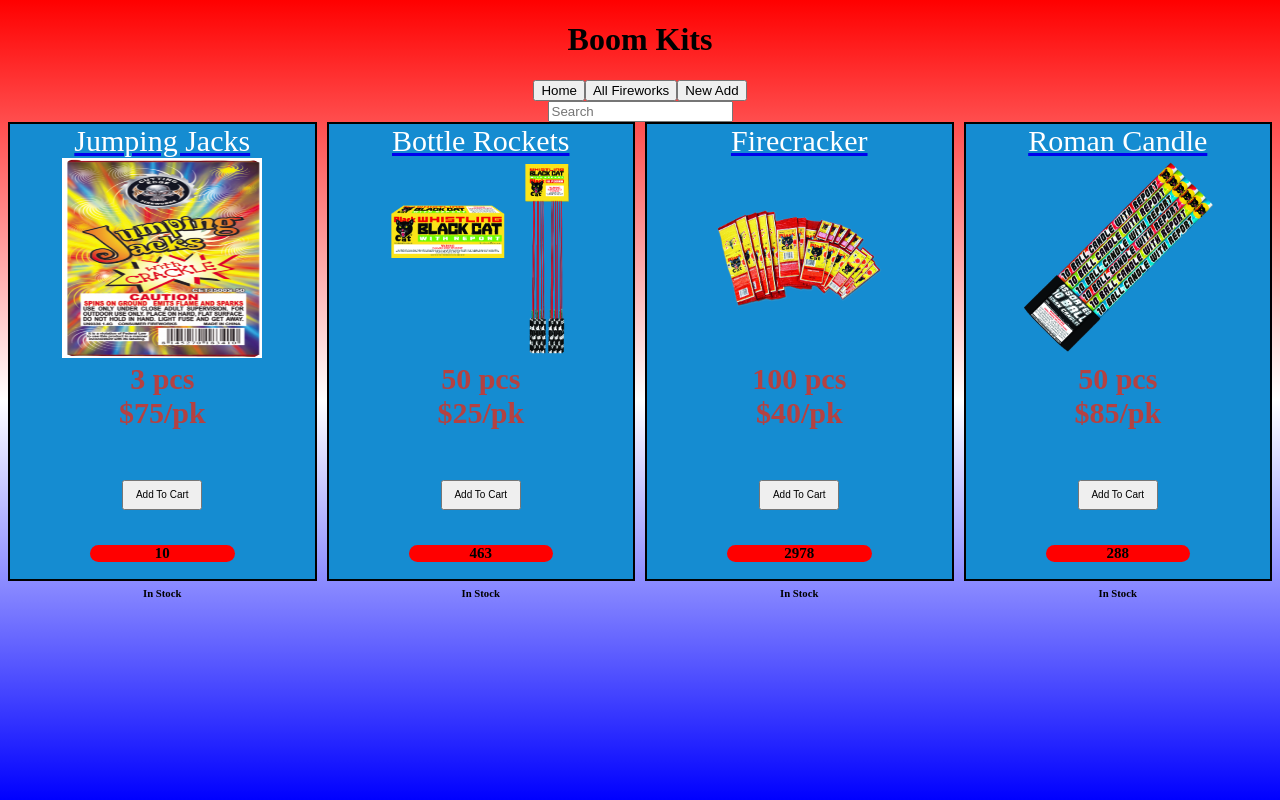
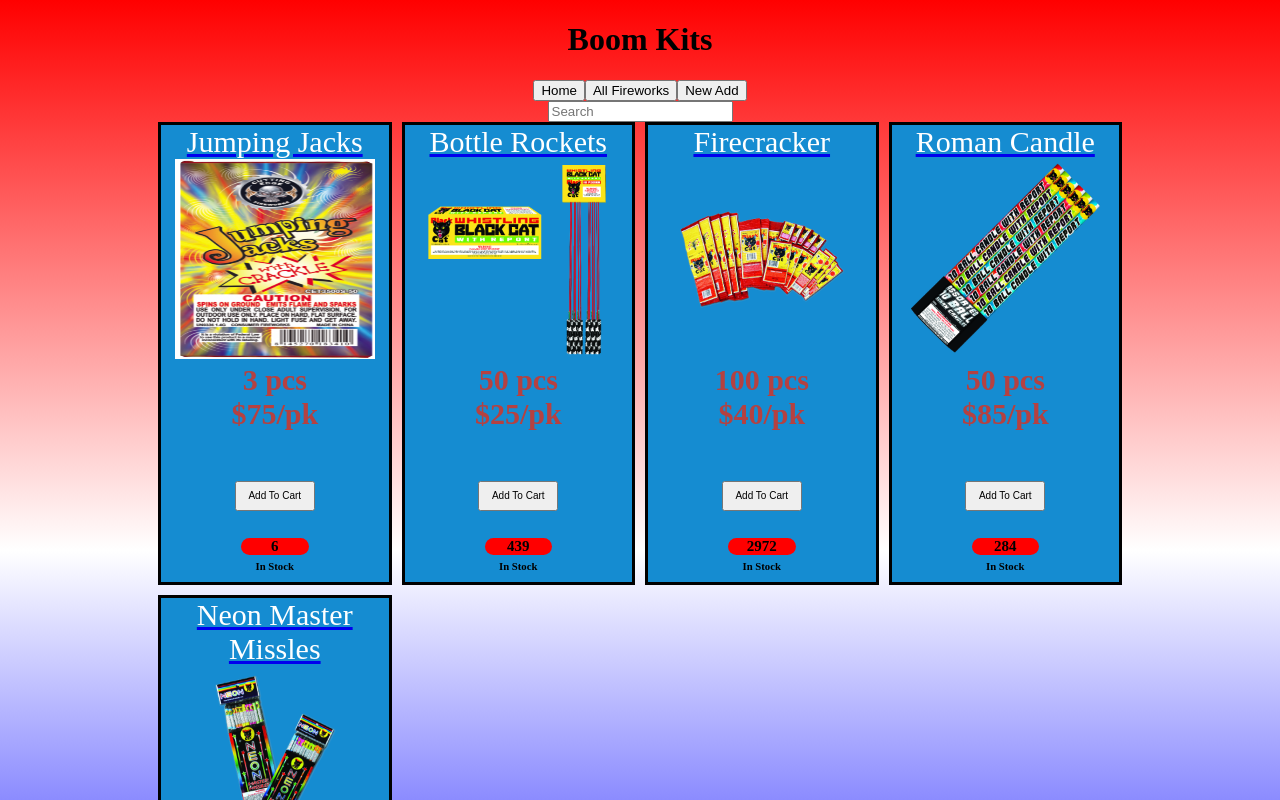
Before and after one commit to rhaynes3k/fireworks-app, a React (Create React App) app: page /fireworks in a window 1280 px wide. Shown: the top 800 px of the page. Built offline with nearby package versions, Linux system fonts and the light colour scheme; data requests are answered from the project's data file.

Commit message:
Completed refactoring show page, enhanced background image, resized images and cards to fit page.

```diff
--- a/data/db.json
+++ b/data/db.json
@@ -5,7 +5,7 @@
       "qty": "3",
       "price": "75",
       "img": "jumpingJacks.png",
-      "inStock": 10,
+      "inStock": 6,
       "id": 1
     },
     {
@@ -13,7 +13,7 @@
       "qty": "50",
       "price": "25",
       "img": "BottleRockets.png",
-      "inStock": 463,
+      "inStock": 439,
       "id": 2
     },
     {
@@ -21,7 +21,7 @@
       "qty": "100",
       "price": "40",
       "img": "Firecrackers.png",
-      "inStock": 2978,
+      "inStock": 2972,
       "id": 3
     },
     {
@@ -29,8 +29,16 @@
       "qty": "50",
       "price": "85",
       "img": "roman.png",
-      "inStock": 288,
+      "inStock": 284,
       "id": 4
+    },
+    {
+      "name": "Neon Master Missles",
+      "qty": "20",
+      "price": "45",
+      "img": "Neons.png",
+      "inStock": "50",
+      "id": 5
     }
   ]
 }
--- a/src/App.css
+++ b/src/App.css
@@ -4,21 +4,11 @@
 }
 
 html {
-  height: 100%;
+  min-height:100%;
+  background-image: linear-gradient(red, white, blue);
+  background-size: cover;
 }
 
-body {
-  height: 100%;
-  background-repeat: no-repeat;
-  background-size: cover;
-  /* background-size: cover; */
-  /* background-image: linear-gradient(red, white, blue); */
-  background-image: linear-gradient(red, white, blue);
-}
-/* .homeImage {
-  background-size: cover;
-  height: 500px;
-} */
 .formDiv {
   background-image: inherit;
   color: lightgray;
@@ -47,7 +37,7 @@ p {
 }
 
 .pix {
-  height: 100px;
+  height: 200px;
   width: 100px;
 }
 
@@ -84,18 +74,23 @@ p {
   grid-gap: 10px;
   background-size: cover;
   background-image: inherit;
+  margin-left: 150px;
+  margin-right: 150px;
+  margin-bottom: auto;
 }
 
 #cards-border {
-  border: 2px solid black;
+  border: 3px solid black;
   background-color: #158cd1;
 }
 
 #card {
-  margin-left: 350px;
-  margin-right: 350px;
+  margin-left: 550px;
+  margin-right: 550px;
   margin-top: 100px;
+  margin-bottom: 100px;
   border: 2px solid black;
+  font-size: 30px;
   background-color: #158cd1;
   color: lightgray;
 }
@@ -109,6 +104,7 @@ p {
   height: 30px;
   width: 80px;
   font-size: 10px;
+  margin-bottom: -30px;
 }
 
 .stk {
@@ -117,9 +113,9 @@ p {
   border-radius: 15px;
   margin-left: 80px;
   margin-right: 80px;
-  margin-bottom:10px;
+  margin-bottom:-20px;
 }
 
 .stk2 {
-  margin-bottom:-20px;
+  margin-bottom:10px;
 }
--- a/src/Components/fireworksCards.js
+++ b/src/Components/fireworksCards.js
@@ -1,6 +1,7 @@
 import React from 'react'
 import {Link} from 'react-router-dom'
 import Totals from './totals'
+
 // import {Card} from 'semantic-ui-react'
 
 function FireworksCards(props){
@@ -12,9 +13,10 @@ function FireworksCards(props){
   }
 
   const chkOut = (pix) => {
+    let newTot = props.fc.price
     let myPix = {
       'name': props.fc.name,
-      'sub': props.fc.price
+      'sub': newTot
     }
     return myPix
   }
@@ -35,6 +37,7 @@ function FireworksCards(props){
   }
   return (
     <>
+
       <div id='cards-border'>
         <Link to={`/fireworks/${id}`}>
           <p className='f-card'>{name}</p>
--- a/src/Components/fw-detail.js
+++ b/src/Components/fw-detail.js
@@ -1,24 +1,29 @@
 import React from 'react'
 import {useState, useEffect} from 'react'
-
 import {useParams} from 'react-router-dom'
 
 function FWdetail (props) {
   const [firework, setFirework] = useState({})
   const fireworkID = useParams().id
+
+  useEffect(() => {
+    const shwFW = props.fwks.find(f => f.id == fireworkID)
+    setFirework(shwFW)
+    console.log(shwFW)
+  }, [])
+
   console.log(useParams())
-  console.log(fireworkID)
-  useEffect(() => {
-    const thisFirework = props.fwks.find(x => x.id == fireworkID)
-    setFirework(thisFirework)
-    console.log(thisFirework)
-  },[])
+  console.log(firework.img)
 
-  console.log(firework)
+
+
+  console.log('Current State', firework)
   return (
-    <>
-      <h3>{firework.name}</h3>
-    </>
+      <div id='card'>
+        <img className='pix' src={`/images/${firework.img}`} alt= "No Picture Available" />
+        <h5>{firework.name}</h5>
+        <h5>${firework.price}</h5>
+      </div>
   )
 }
 export default FWdetail
--- a/src/dbjson.js
+++ b/src/dbjson.js
@@ -1,4 +1,4 @@
-let fireworks = [
+let fks = [
   {
     "id": 1,
     "name": "Bottle Rocket",
```
